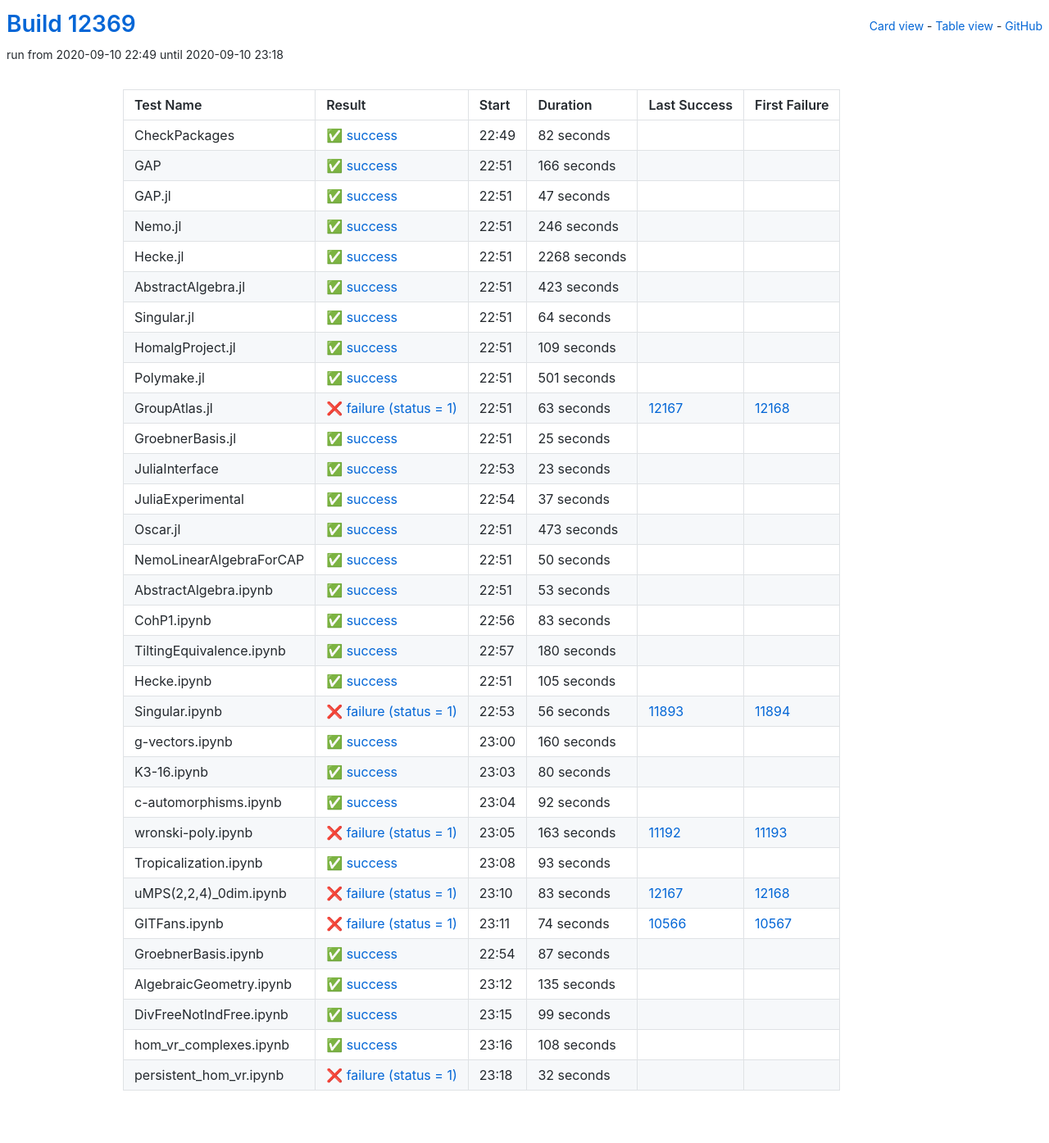
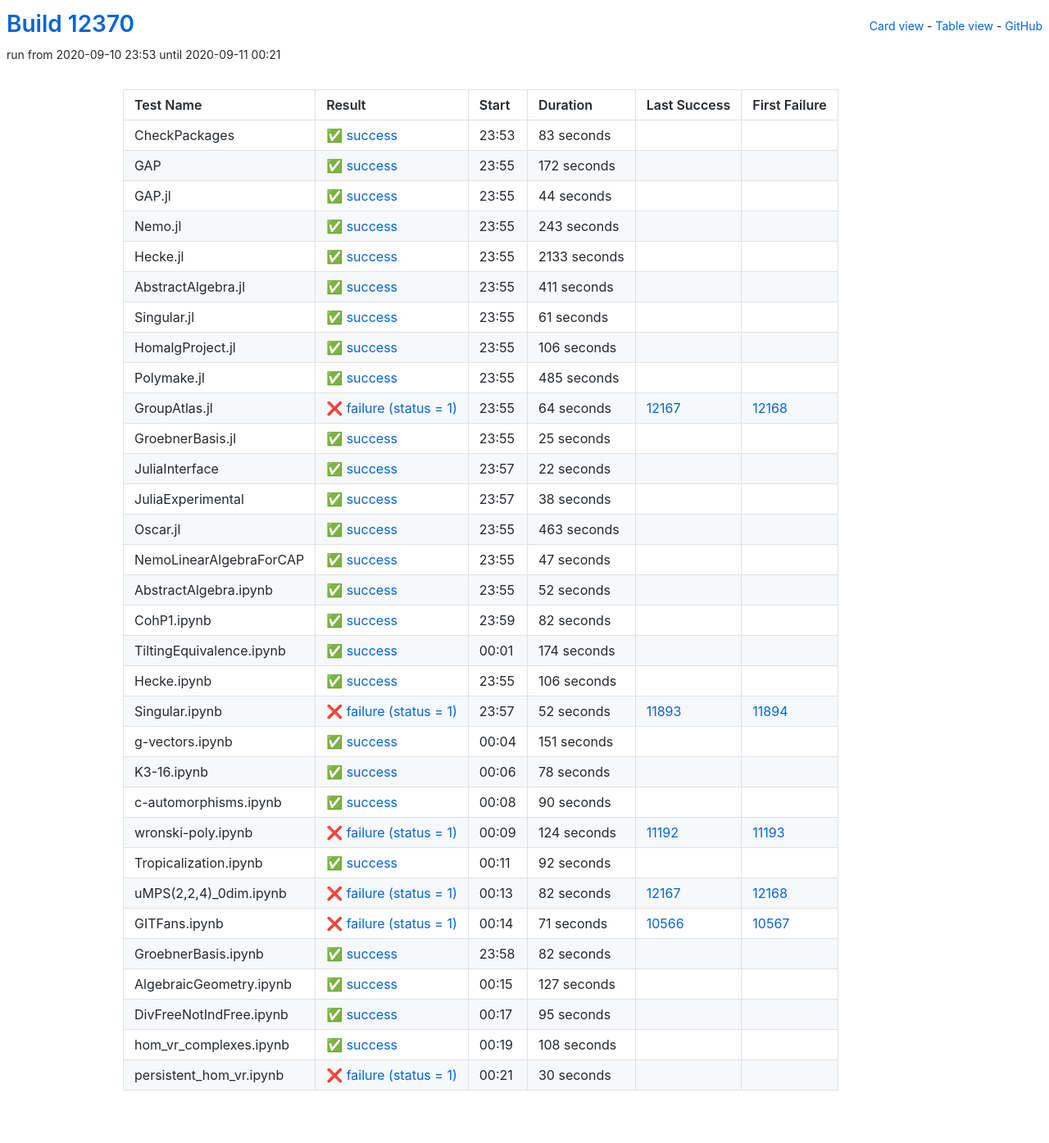
Before and after one commit to oscar-system/oscar-ci-status, a Jekyll site: the page built from table.html, in a window 1280 px wide. Shown: the whole page at 82% size. Built offline with Jekyll 4.4.1, drawn with Linux system fonts in a browser that asks for light colours.

Commit message:
Build #12370

```diff
--- a/_data/ci.yml
+++ b/_data/ci.yml
@@ -1,6 +1,6 @@
 ---
-build: 12369
-build_url: https://oscarci.mathematik.uni-kl.de/job/oscar/12369/
+build: 12370
+build_url: https://oscarci.mathematik.uni-kl.de/job/oscar/12370/
 job: oscar
 organization: oscar-system
 repo: oscar-ci-status
@@ -8,128 +8,128 @@
 tests:
 - name: CheckPackages
   id: checkpackages
-  log: https://oscarci.mathematik.uni-kl.de/job/oscar/12369/artifact/logs/build-12369/CheckPackages.log
-  start: 2020-09-10 22:49
+  log: https://oscarci.mathematik.uni-kl.de/job/oscar/12370/artifact/logs/build-12370/CheckPackages.log
+  start: 2020-09-10 23:53
   success: true
   exitcode: 0
   status: success
-  duration: 82
+  duration: 83
   last_success: false
   last_success_url:
   first_failure: false
   first_failure_url:
 - name: GAP
   id: gap
-  log: https://oscarci.mathematik.uni-kl.de/job/oscar/12369/artifact/logs/build-12369/GAP.log
-  start: 2020-09-10 22:51
+  log: https://oscarci.mathematik.uni-kl.de/job/oscar/12370/artifact/logs/build-12370/GAP.log
+  start: 2020-09-10 23:55
   success: true
   exitcode: 0
   status: success
-  duration: 166
+  duration: 172
   last_success: false
   last_success_url:
   first_failure: false
   first_failure_url:
 - name: GAP.jl
   id: gap-jl
-  log: https://oscarci.mathematik.uni-kl.de/job/oscar/12369/artifact/logs/build-12369/GAP.jl.log
-  start: 2020-09-10 22:51
+  log: https://oscarci.mathematik.uni-kl.de/job/oscar/12370/artifact/logs/build-12370/GAP.jl.log
+  start: 2020-09-10 23:55
   success: true
   exitcode: 0
   status: success
-  duration: 47
+  duration: 44
   last_success: false
   last_success_url:
   first_failure: false
   first_failure_url:
 - name: Nemo.jl
   id: nemo-jl
-  log: https://oscarci.mathematik.uni-kl.de/job/oscar/12369/artifact/logs/build-12369/Nemo.jl.log
-  start: 2020-09-10 22:51
+  log: https://oscarci.mathematik.uni-kl.de/job/oscar/12370/artifact/logs/build-12370/Nemo.jl.log
+  start: 2020-09-10 23:55
   success: true
   exitcode: 0
   status: success
-  duration: 246
+  duration: 243
   last_success: false
   last_success_url:
   first_failure: false
   first_failure_url:
 - name: Hecke.jl
   id: hecke-jl
-  log: https://oscarci.mathematik.uni-kl.de/job/oscar/12369/artifact/logs/build-12369/Hecke.jl.log
-  start: 2020-09-10 22:51
+  log: https://oscarci.mathematik.uni-kl.de/job/oscar/12370/artifact/logs/build-12370/Hecke.jl.log
+  start: 2020-09-10 23:55
   success: true
   exitcode: 0
   status: success
-  duration: 2268
+  duration: 2133
   last_success: false
   last_success_url:
   first_failure: false
   first_failure_url:
 - name: AbstractAlgebra.jl
   id: abstractalgebra-jl
-  log: https://oscarci.mathematik.uni-kl.de/job/oscar/12369/artifact/logs/build-12369/AbstractAlgebra.jl.log
-  start: 2020-09-10 22:51
+  log: https://oscarci.mathematik.uni-kl.de/job/oscar/12370/artifact/logs/build-12370/AbstractAlgebra.jl.log
+  start: 2020-09-10 23:55
   success: true
   exitcode: 0
   status: success
-  duration: 423
+  duration: 411
   last_success: false
   last_success_url:
   first_failure: false
   first_failure_url:
 - name: Singular.jl
   id: singular-jl
-  log: https://oscarci.mathematik.uni-kl.de/job/oscar/12369/artifact/logs/build-12369/Singular.jl.log
-  start: 2020-09-10 22:51
+  log: https://oscarci.mathematik.uni-kl.de/job/oscar/12370/artifact/logs/build-12370/Singular.jl.log
+  start: 2020-09-10 23:55
   success: true
   exitcode: 0
   status: success
-  duration: 64
+  duration: 61
   last_success: false
   last_success_url:
   first_failure: false
   first_failure_url:
 - name: HomalgProject.jl
   id: homalgproject-jl
-  log: https://oscarci.mathematik.uni-kl.de/job/oscar/12369/artifact/logs/build-12369/HomalgProject.jl.log
-  start: 2020-09-10 22:51
+  log: https://oscarci.mathematik.uni-kl.de/job/oscar/12370/artifact/logs/build-12370/HomalgProject.jl.log
+  start: 2020-09-10 23:55
   success: true
   exitcode: 0
   status: success
-  duration: 109
+  duration: 106
   last_success: false
   last_success_url:
   first_failure: false
   first_failure_url:
 - name: Polymake.jl
   id: polymake-jl
-  log: https://oscarci.mathematik.uni-kl.de/job/oscar/12369/artifact/logs/build-12369/Polymake.jl.log
-  start: 2020-09-10 22:51
+  log: https://oscarci.mathematik.uni-kl.de/job/oscar/12370/artifact/logs/build-12370/Polymake.jl.log
+  start: 2020-09-10 23:55
   success: true
   exitcode: 0
   status: success
-  duration: 501
+  duration: 485
   last_success: false
   last_success_url:
   first_failure: false
   first_failure_url:
 - name: GroupAtlas.jl
   id: groupatlas-jl
-  log: https://oscarci.mathematik.uni-kl.de/job/oscar/12369/artifact/logs/build-12369/GroupAtlas.jl.log
-  start: 2020-09-10 22:51
+  log: https://oscarci.mathematik.uni-kl.de/job/oscar/12370/artifact/logs/build-12370/GroupAtlas.jl.log
+  start: 2020-09-10 23:55
   success: false
   exitcode: 1
   status: failure
-  duration: 63
+  duration: 64
   last_success: 12167
   last_success_url: https://oscarci.mathematik.uni-kl.de/job/oscar/12167/
   first_failure: 12168
   first_failure_url: https://oscarci.mathematik.uni-kl.de/job/oscar/12168/
 - name: GroebnerBasis.jl
   id: groebnerbasis-jl
-  log: https://oscarci.mathematik.uni-kl.de/job/oscar/12369/artifact/logs/build-12369/GroebnerBasis.jl.log
-  start: 2020-09-10 22:51
+  log: https://oscarci.mathematik.uni-kl.de/job/oscar/12370/artifact/logs/build-12370/GroebnerBasis.jl.log
+  start: 2020-09-10 23:55
   success: true
   exitcode: 0
   status: success
@@ -140,140 +140,164 @@
   first_failure_url:
 - name: JuliaInterface
   id: juliainterface
-  log: https://oscarci.mathematik.uni-kl.de/job/oscar/12369/artifact/logs/build-12369/JuliaInterface.log
-  start: 2020-09-10 22:53
+  log: https://oscarci.mathematik.uni-kl.de/job/oscar/12370/artifact/logs/build-12370/JuliaInterface.log
+  start: 2020-09-10 23:57
   success: true
   exitcode: 0
   status: success
-  duration: 23
+  duration: 22
   last_success: false
   last_success_url:
   first_failure: false
   first_failure_url:
 - name: JuliaExperimental
   id: juliaexperimental
-  log: https://oscarci.mathematik.uni-kl.de/job/oscar/12369/artifact/logs/build-12369/JuliaExperimental.log
-  start: 2020-09-10 22:54
+  log: https://oscarci.mathematik.uni-kl.de/job/oscar/12370/artifact/logs/build-12370/JuliaExperimental.log
+  start: 2020-09-10 23:57
   success: true
   exitcode: 0
   status: success
-  duration: 37
+  duration: 38
   last_success: false
   last_success_url:
   first_failure: false
   first_failure_url:
 - name: Oscar.jl
   id: oscar-jl
-  log: https://oscarci.mathematik.uni-kl.de/job/oscar/12369/artifact/logs/build-12369/Oscar.jl.log
-  start: 2020-09-10 22:51
+  log: https://oscarci.mathematik.uni-kl.de/job/oscar/12370/artifact/logs/build-12370/Oscar.jl.log
+  start: 2020-09-10 23:55
   success: true
   exitcode: 0
   status: success
-  duration: 473
+  duration: 463
   last_success: false
   last_success_url:
   first_failure: false
   first_failure_url:
 - name: NemoLinearAlgebraForCAP
   id: nemolinearalgebraforcap
-  log: https://oscarci.mathematik.uni-kl.de/job/oscar/12369/artifact/logs/build-12369/NemoLinearAlgebraForCAP.log
-  start: 2020-09-10 22:51
+  log: https://oscarci.mathematik.uni-kl.de/job/oscar/12370/artifact/logs/build-12370/NemoLinearAlgebraForCAP.log
+  start: 2020-09-10 23:55
   success: true
   exitcode: 0
   status: success
-  duration: 50
+  duration: 47
   last_success: false
   last_success_url:
   first_failure: false
   first_failure_url:
 - name: AbstractAlgebra.ipynb
   id: abstractalgebra-ipynb
-  log: https://oscarci.mathematik.uni-kl.de/job/oscar/12369/artifact/logs/build-12369/AbstractAlgebra.ipynb.log
-  start: 2020-09-10 22:51
+  log: https://oscarci.mathematik.uni-kl.de/job/oscar/12370/artifact/logs/build-12370/AbstractAlgebra.ipynb.log
+  start: 2020-09-10 23:55
   success: true
   exitcode: 0
   status: success
-  duration: 53
+  duration: 52
   last_success: false
   last_success_url:
   first_failure: false
   first_failure_url:
 - name: CohP1.ipynb
   id: cohp1-ipynb
-  log: https://oscarci.mathematik.uni-kl.de/job/oscar/12369/artifact/logs/build-12369/CohP1.ipynb.log
-  start: 2020-09-10 22:56
+  log: https://oscarci.mathematik.uni-kl.de/job/oscar/12370/artifact/logs/build-12370/CohP1.ipynb.log
+  start: 2020-09-10 23:59
   success: true
   exitcode: 0
   status: success
-  duration: 83
+  duration: 82
   last_success: false
   last_success_url:
   first_failure: false
   first_failure_url:
 - name: TiltingEquivalence.ipynb
   id: tiltingequivalence-ipynb
-  log: https://oscarci.mathematik.uni-kl.de/job/oscar/12369/artifact/logs/build-12369/TiltingEquivalence.ipynb.log
-  start: 2020-09-10 22:57
+  log: https://oscarci.mathematik.uni-kl.de/job/oscar/12370/artifact/logs/build-12370/TiltingEquivalence.ipynb.log
+  start: 2020-09-11 00:01
   success: true
   exitcode: 0
   status: success
-  duration: 180
+  duration: 174
   last_success: false
   last_success_url:
   first_failure: false
   first_failure_url:
 - name: Hecke.ipynb
   id: hecke-ipynb
-  log: https://oscarci.mathematik.uni-kl.de/job/oscar/12369/artifact/logs/build-12369/Hecke.ipynb.log
-  start: 2020-09-10 22:51
+  log: https://oscarci.mathematik.uni-kl.de/job/oscar/12370/artifact/logs/build-12370/Hecke.ipynb.log
+  start: 2020-09-10 23:55
   success: true
   exitcode: 0
   status: success
-  duration: 105
+  duration: 106
   last_success: false
   last_success_url:
   first_failure: false
   first_failure_url:
 - name: Singular.ipynb
   id: singular-ipynb
-  log: https://oscarci.mathematik.uni-kl.de/job/oscar/12369/artifact/logs/build-12369/Singular.ipynb.log
-  start: 2020-09-10 22:53
+  log: https://oscarci.mathematik.uni-kl.de/job/oscar/12370/artifact/logs/build-12370/Singular.ipynb.log
+  start: 2020-09-10 23:57
   success: false
   exitcode: 1
   status: failure
-  duration: 56
+  duration: 52
   last_success: 11893
   last_success_url: https://oscarci.mathematik.uni-kl.de/job/oscar/11893/
   first_failure: 11894
   first_failure_url: https://oscarci.mathematik.uni-kl.de/job/oscar/11894/
 - name: g-vectors.ipynb
   id: g-vectors-ipynb
-  log: https://oscarci.mathematik.uni-kl.de/job/oscar/12369/artifact/logs/build-12369/g-vectors.ipynb.log
-  start: 2020-09-10 23:00
+  log: https://oscarci.mathematik.uni-kl.de/job/oscar/12370/artifact/logs/build-12370/g-vectors.ipynb.log
+  start: 2020-09-11 00:04
   success: true
   exitcode: 0
   status: success
-  duration: 160
+  duration: 151
   last_success: false
   last_success_url:
   first_failure: false
   first_failure_url:
 - name: K3-16.ipynb
   id: k3-16-ipynb
-  log: https://oscarci.mathematik.uni-kl.de/job/oscar/12369/artifact/logs/build-12369/K3-16.ipynb.log
-  start: 2020-09-10 23:03
+  log: https://oscarci.mathematik.uni-kl.de/job/oscar/12370/artifact/logs/build-12370/K3-16.ipynb.log
+  start: 2020-09-11 00:06
   success: true
   exitcode: 0
   status: success
-  duration: 80
+  duration: 78
   last_success: false
   last_success_url:
   first_failure: false
   first_failure_url:
 - name: c-automorphisms.ipynb
   id: c-automorphisms-ipynb
-  log: https://oscarci.mathematik.uni-kl.de/job/oscar/12369/artifact/logs/build-12369/c-automorphisms.ipynb.log
-  start: 2020-09-10 23:04
+  log: https://oscarci.mathematik.uni-kl.de/job/oscar/12370/artifact/logs/build-12370/c-automorphisms.ipynb.log
+  start: 2020-09-11 00:08
+  success: true
+  exitcode: 0
+  status: success
+  duration: 90
+  last_success: false
+  last_success_url:
+  first_failure: false
+  first_failure_url:
+- name: wronski-poly.ipynb
+  id: wronski-poly-ipynb
+  log: https://oscarci.mathematik.uni-kl.de/job/oscar/12370/artifact/logs/build-12370/wronski-poly.ipynb.log
+  start: 2020-09-11 00:09
+  success: false
+  exitcode: 1
+  status: failure
+  duration: 124
+  last_success: 11192
+  last_success_url: https://oscarci.mathematik.uni-kl.de/job/oscar/11192/
+  first_failure: 11193
+  first_failure_url: https://oscarci.mathematik.uni-kl.de/job/oscar/11193/
+- name: Tropicalization.ipynb
+  id: tropicalization-ipynb
+  log: https://oscarci.mathematik.uni-kl.de/job/oscar/12370/artifact/logs/build-12370/Tropicalization.ipynb.log
+  start: 2020-09-11 00:11
   success: true
   exitcode: 0
   status: success
@@ -282,94 +306,70 @@
   last_success_url:
   first_failure: false
   first_failure_url:
-- name: wronski-poly.ipynb
-  id: wronski-poly-ipynb
-  log: https://oscarci.mathematik.uni-kl.de/job/oscar/12369/artifact/logs/build-12369/wronski-poly.ipynb.log
-  start: 2020-09-10 23:05
+- name: uMPS(2,2,4)_0dim.ipynb
+  id: umps-2-2-4-0dim-ipynb
+  log: https://oscarci.mathematik.uni-kl.de/job/oscar/12370/artifact/logs/build-12370/uMPS-2-2-4-_0dim.ipynb.log
+  start: 2020-09-11 00:13
   success: false
   exitcode: 1
   status: failure
-  duration: 163
-  last_success: 11192
-  last_success_url: https://oscarci.mathematik.uni-kl.de/job/oscar/11192/
-  first_failure: 11193
-  first_failure_url: https://oscarci.mathematik.uni-kl.de/job/oscar/11193/
-- name: Tropicalization.ipynb
-  id: tropicalization-ipynb
-  log: https://oscarci.mathematik.uni-kl.de/job/oscar/12369/artifact/logs/build-12369/Tropicalization.ipynb.log
-  start: 2020-09-10 23:08
-  success: true
-  exitcode: 0
-  status: success
-  duration: 93
-  last_success: false
-  last_success_url:
-  first_failure: false
-  first_failure_url:
-- name: uMPS(2,2,4)_0dim.ipynb
-  id: umps-2-2-4-0dim-ipynb
-  log: https://oscarci.mathematik.uni-kl.de/job/oscar/12369/artifact/logs/build-12369/uMPS-2-2-4-_0dim.ipynb.log
-  start: 2020-09-10 23:10
-  success: false
-  exitcode: 1
-  status: failure
-  duration: 83
+  duration: 82
   last_success: 12167
   last_success_url: https://oscarci.mathematik.uni-kl.de/job/oscar/12167/
   first_failure: 12168
   first_failure_url: https://oscarci.mathematik.uni-kl.de/job/oscar/12168/
 - name: GITFans.ipynb
   id: gitfans-ipynb
-  log: https://oscarci.mathematik.uni-kl.de/job/oscar/12369/artifact/logs/build-12369/GITFans.ipynb.log
-  start: 2020-09-10 23:11
+  log: https://oscarci.mathematik.uni-kl.de/job/oscar/12370/artifact/logs/build-12370/GITFans.ipynb.log
+  start: 2020-09-11 00:14
   success: false
   exitcode: 1
   status: failure
-  duration: 74
+  duration: 71
   last_success: 10566
   last_success_url: https://oscarci.mathematik.uni-kl.de/job/oscar/10566/
   first_failure: 10567
   first_failure_url: https://oscarci.mathematik.uni-kl.de/job/oscar/10567/
 - name: GroebnerBasis.ipynb
   id: groebnerbasis-ipynb
-  log: https://oscarci.mathematik.uni-kl.de/job/oscar/12369/artifact/logs/build-12369/GroebnerBasis.ipynb.log
-  start: 2020-09-10 22:54
+  log: https://oscarci.mathematik.uni-kl.de/job/oscar/12370/artifact/logs/build-12370/GroebnerBasis.ipynb.log
+  start: 2020-09-10 23:58
   success: true
   exitcode: 0
   status: success
-  duration: 87
+  duration: 82
   last_success: false
   last_success_url:
   first_failure: false
   first_failure_url:
 - name: AlgebraicGeometry.ipynb
   id: algebraicgeometry-ipynb
-  log: https://oscarci.mathematik.uni-kl.de/job/oscar/12369/artifact/logs/build-12369/AlgebraicGeometry.ipynb.log
-  start: 2020-09-10 23:12
+  log: https://oscarci.mathematik.uni-kl.de/job/oscar/12370/artifact/logs/build-12370/AlgebraicGeometry.ipynb.log
+  start: 2020-09-11 00:15
   success: true
   exitcode: 0
   status: success
-  duration: 135
+  duration: 127
   last_success: false
   last_success_url:
   first_failure: false
   first_failure_url:
 - name: DivFreeNotIndFree.ipynb
   id: divfreenotindfree-ipynb
-  log: https://oscarci.mathematik.uni-kl.de/job/oscar/12369/artifact/logs/build-12369/DivFreeNotIndFree.ipynb.log
-  start: 2020-09-10 23:15
+  log: https://oscarci.mathematik.uni-kl.de/job/oscar/12370/artifact/logs/build-12370/DivFreeNotIndFree.ipynb.log
+  start: 2020-09-11 00:17
   success: true
   exitcode: 0
   status: success
-  duration: 99
+  duration: 95
   last_success: false
   last_success_url:
   first_failure: false
   first_failure_url:
 - name: hom_vr_complexes.ipynb
   id: hom-vr-complexes-ipynb
-  log: https://oscarci.mathematik.uni-kl.de/job/oscar/12369/artifact/logs/build-12369/hom_vr_complexes.ipynb.log
-  start: 2020-09-10 23:16
+  log: https://oscarci.mathematik.uni-kl.de/job/oscar/12370/artifact/logs/build-12370/hom_vr_complexes.ipynb.log
+  start: 2020-09-11 00:19
   success: true
   exitcode: 0
   status: success
@@ -380,12 +380,12 @@
   first_failure_url:
 - name: persistent_hom_vr.ipynb
   id: persistent-hom-vr-ipynb
-  log: https://oscarci.mathematik.uni-kl.de/job/oscar/12369/artifact/logs/build-12369/persistent_hom_vr.ipynb.log
-  start: 2020-09-10 23:18
+  log: https://oscarci.mathematik.uni-kl.de/job/oscar/12370/artifact/logs/build-12370/persistent_hom_vr.ipynb.log
+  start: 2020-09-11 00:21
   success: false
   exitcode: 1
   status: failure
-  duration: 32
+  duration: 30
   last_success: false
   last_success_url:
   first_failure: false
```
Also changed, not shown: README.md.
